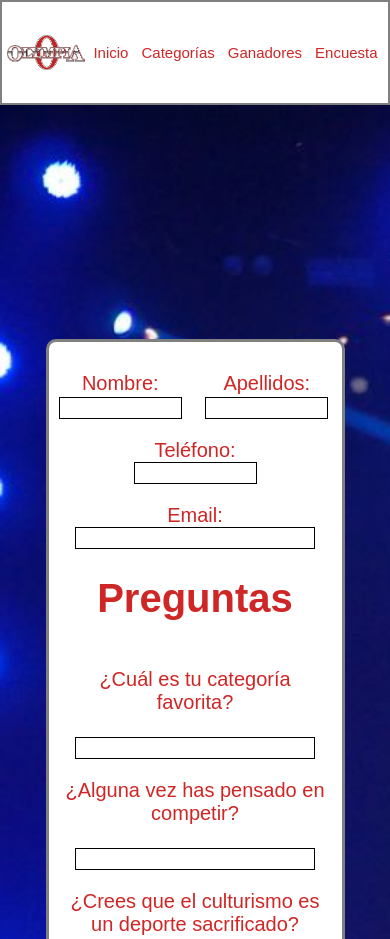
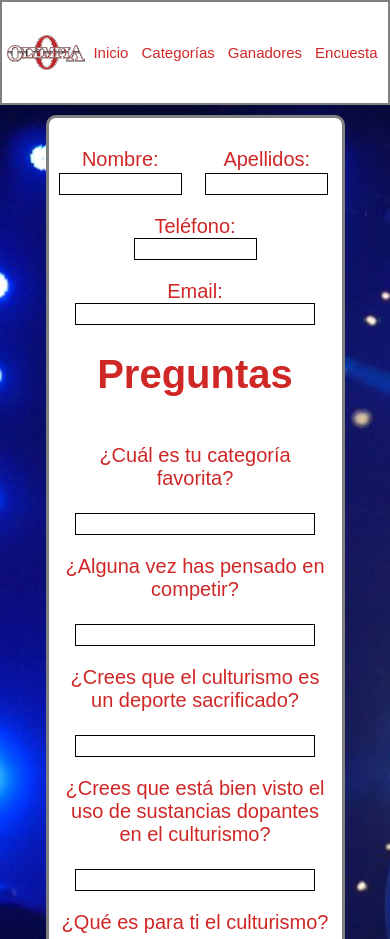
Before and after one commit to OscarLuque-31/Web-Personal.github.io, a plain HTML site: page encuesta.html in a window 390 px wide. Shown: the top 939 px of the page. Drawn offline with Linux system fonts and the light colour scheme; a web font is replaced by a local one.

Commit message:
Última Versión responsive parcheada para móvil

```diff
--- a/styles/styles.css
+++ b/styles/styles.css
@@ -124,7 +124,7 @@ iframe{
         width: 20vw;
     }
     .navegacion a{
-        height: 2vh;
+        height: 4vh;
         width: auto;
         padding: 5px;
     }
@@ -149,7 +149,7 @@ iframe{
         display: flex;
         justify-content: center;
         align-items: center;
-        padding: 10px;
+        padding: 20px;
         margin-left: 3px;
     }
     .parrafo{
@@ -164,7 +164,7 @@ iframe{
         width: 20vw;
     }
     .navegacion a{
-        height: 2vh;
+        height: 4vh;
         width: auto;
         padding: 5px;
     }
@@ -421,3 +421,15 @@ input{
     background-color: #cf2626;
     color: white;
 }
+@media (max-width:460px) {
+    .contenedorEncuesta{
+        min-height: auto;
+    }
+    form{
+        margin-top: 10px;
+        margin-bottom: 10px;
+    }
+
+
+
+}
```
